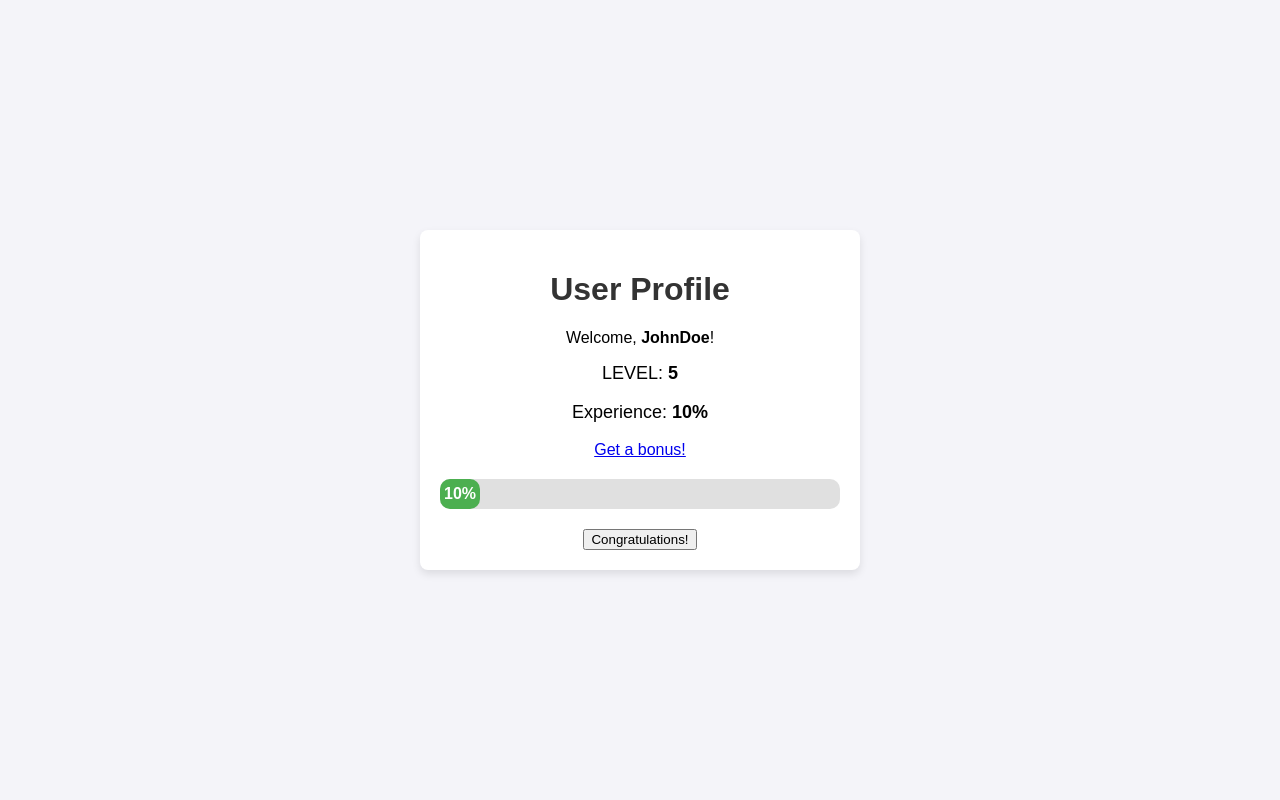
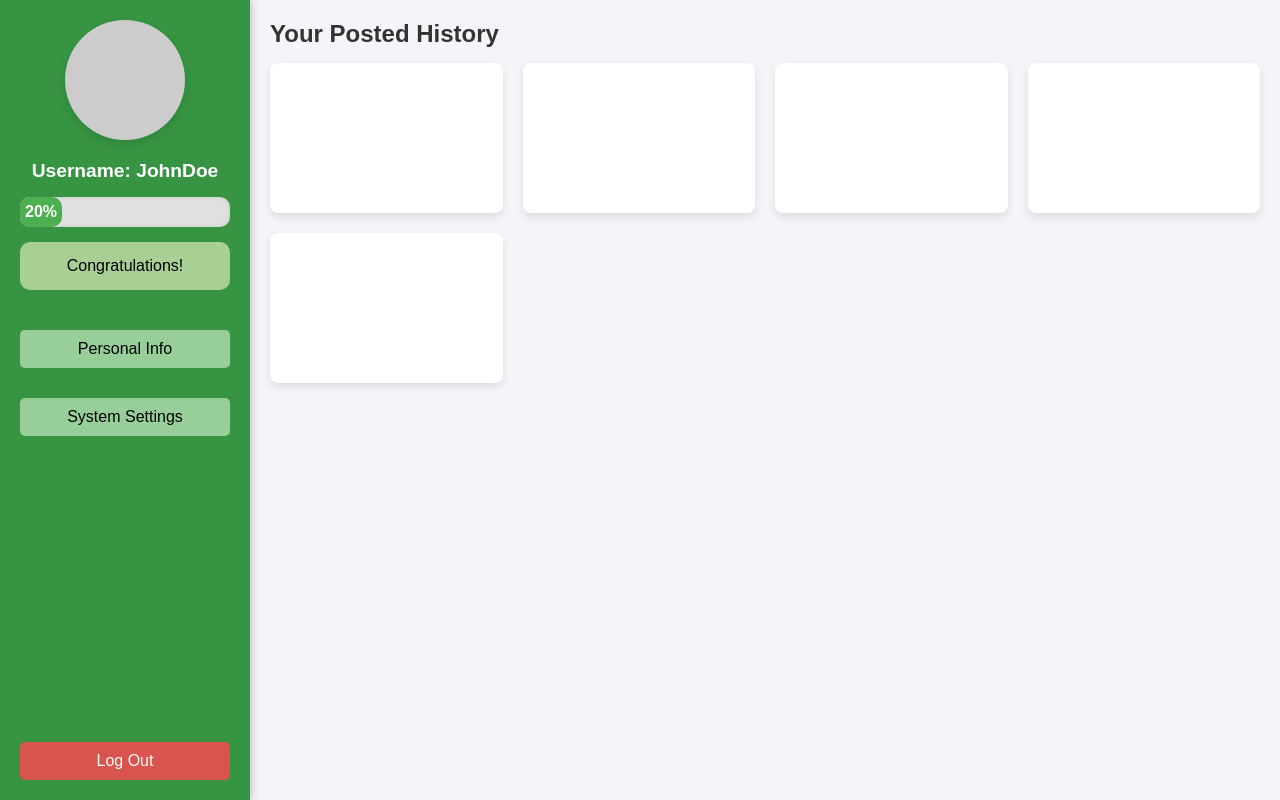
Before and after one commit to REDY-a/Madhacks2024, a Flask app: page /user_page/JohnDoe in a window 1280 px wide. Run offline with Flask 3, Linux system fonts and the light colour scheme.

Commit message:
css files updates

```diff
--- /dev/null
+++ b/static/UserPage.css
@@ -0,0 +1,187 @@
+/* Reset basic styles */
+* {
+    margin: 0;
+    padding: 0;
+    box-sizing: border-box;
+}
+
+body {
+    display: flex;
+    height: 100vh;
+    font-family: Arial, sans-serif;
+    background-color: #f4f4f9;
+    color: #333;
+}
+
+/* Sidebar styles */
+.sidebar {
+    width: 250px;
+    background-color: #379442;
+    color: white;
+    padding: 20px;
+    display: flex;
+    flex-direction: column;
+    align-items: center;
+    box-shadow: 2px 0 8px rgba(0, 0, 0, 0.2);
+}
+
+/* Button Group - Vertical Layout */
+.btn-group {
+    width: 100%;
+    display: flex;
+    flex-direction: column; /* Stack buttons vertically */
+    gap: 10px; /* Add spacing between buttons */
+    margin-bottom: 20px; /* Add space between the button group and other elements */
+}
+
+.btn-group .button {
+    background-color: #04AA6D; /* Green */
+    border: 1px solid green;
+    color: white;
+    padding: 15px 32px;
+    text-align: center;
+    font-size: 16px;
+    cursor: pointer;
+    width: 100%; /* Makes the buttons full-width */
+    display: block;
+    border-radius: 0; /* Square corners */
+    box-shadow: none; /* Remove shadow for an inlay effect */
+}
+
+.btn-group .button:not(:last-child) {
+    border-bottom: none; /* Prevent double borders between buttons */
+}
+
+.btn-group .button:hover {
+    background-color: #3e8e41; /* Hover color */
+}
+
+/* Placeholder User Photo */
+.user-photo-placeholder {
+    width: 120px;
+    height: 120px;
+    background-color: #ccc;
+    border-radius: 50%;
+    margin-bottom: 20px;
+    box-shadow: 0 4px 8px rgba(0, 0, 0, 0.1);
+}
+
+/* Experience section */
+.exp-section {
+    width: 100%;
+    margin-bottom: 30px;
+}
+
+.exp-bar-container {
+    width: 100%;
+    background-color: #e0e0e0;
+    border-radius: 10px;
+    box-shadow: inset 0 0 5px rgba(0, 0, 0, 0.1);
+}
+
+.exp-bar {
+    height: 30px;
+    background-color: #4caf50;
+    line-height: 30px;
+    color: white;
+    text-align: center;
+    font-weight: bold;
+    border-radius: 10px;
+    transition: width 0.5s;
+}
+/* Username Bar */
+.username-bar {
+    width: 100%;
+    text-align: center;
+    margin-bottom: 15px;
+}
+
+.username {
+    font-size: 1.2rem;
+    font-weight: bold;
+    color: white;
+}
+
+/* About Experience Tube */
+
+
+.experience-tube p {
+    margin: 0;
+}
+
+/* Experience Button */
+.btn {
+    padding: 15px 30px;
+    font-size: 1rem;
+    background-color: #a8cf94;
+    color: rgb(0, 0, 0);
+    border: none;
+    border-radius: 10px;
+    cursor: pointer;
+    margin-top: 15px;
+    width: 100%;
+}
+
+.btn:hover {
+    background-color: #2c6b33;
+}
+
+/* Navigation buttons */
+.nav-btn {
+    width: 100%;
+    padding: 10px;
+    margin: 10px 0;
+    background-color: #98ce9a;
+    color: rgb(0, 0, 0);
+    border: none;
+    border-radius: 5px;
+    cursor: pointer;
+    font-size: 1rem;
+}
+
+.nav-btn:hover {
+    background-color: #3e8e41;
+}
+
+/* Main content area */
+.main-content {
+    flex: 1;
+    padding: 20px;
+}
+
+/* Log Out button */
+.logout-btn {
+    width: 100%;
+    padding: 10px;
+    background-color: #d9534f;
+    color: white;
+    border: none;
+    border-radius: 5px;
+    cursor: pointer;
+    font-size: 1rem;
+    margin-top: auto; /* Pushes the button to the bottom */
+}
+
+.logout-btn:hover {
+    background-color: #c9302c;
+}
+
+/* History Section */
+.history-container h2 {
+    font-size: 1.5rem;
+    margin-bottom: 15px;
+}
+
+.bricks-container {
+    display: grid;
+    grid-template-columns: repeat(auto-fill, minmax(200px, 1fr));
+    gap: 20px;
+}
+
+.brick {
+    background-color: #fff;
+    width: 100%;
+    height: 150px;
+    border-radius: 8px;
+    box-shadow: 0px 4px 8px rgba(0, 0, 0, 0.1);
+}
--- a/templates/index.html
+++ b/templates/index.html
@@ -23,7 +23,7 @@
         </div>
     </div>
 
-    <h1>Welcome to Recipe Finder</h1>
+    <h1>Welcome to Recipe Finder</h1>s
     <form action="{{ url_for('search') }}" method="post">
         <input type="text" name="ingredient_name" placeholder="Search by ingredient" required>
         <input type="submit" value="Search">
--- a/templates/user_page.html
+++ b/templates/user_page.html
@@ -4,93 +4,72 @@
     <meta charset="UTF-8">
     <meta name="viewport" content="width=device-width, initial-scale=1.0">
     <title>User Profile</title>
-    <style>
-        body {
-            font-family: Arial, sans-serif;
-            background-color: #f4f4f9;
-            margin: 0;
-            padding: 0;
-            display: flex;
-            flex-direction: column;
-            align-items: center;
-            justify-content: center;
-            height: 100vh;
-        }
-        h1 {
-            color: #333;
-        }
-        .profile-container {
-            text-align: center;
-            padding: 20px;
-            background-color: #fff;
-            border-radius: 8px;
-            box-shadow: 0 4px 8px rgba(0, 0, 0, 0.1);
-            width: 90%;
-            max-width: 400px;
-        }
-        .exp-bar-container {
-            width: 100%;
-            background-color: #e0e0e0;
-            border-radius: 10px;
-            margin: 20px 0;
-        }
-        .exp-bar {
-            height: 30px;
-            background-color: #4caf50;
-            line-height: 30px;
-            color: white;
-            text-align: center;
-            font-weight: bold;
-            border-radius: 10px;
-            transition: width 0.5s;
-        }
-        .level-info {
-            font-size: 18px;
-            margin-top: 10px;
-        }
-    </style>
+    <link rel="stylesheet" href="{{ url_for('static', filename='UserPage.css') }}">
 </head>
 <body>
+    <!-- Sidebar with placeholder photo and navigation -->
+    <div class="sidebar">
+        <!-- Placeholder User Photo -->
+        <div class="user-photo-placeholder"></div>
 
-    <div class="profile-container">
-        <h1>User Profile</h1>
-        <p>Welcome, <strong>{{ username }}</strong>!</p>
-        <p class="level-info" >LEVEL: <strong  id="level">{{ level }}</strong></p>
-        <p class="level-info">Experience: <strong>{{ experience }}%</strong></p>
-        <a href="{{ url_for('gain_experience', username=username, amount=10) }}">Get a bonus!</a>
+        <!-- Username Bar -->
+        <div class="username-bar">
+            <p class="username">Username: JohnDoe</p>
+        </div>
 
-        <!-- Experience Progress Bar -->
+        <!-- Experience Section -->
+        <div class="exp-section">
             <div class="exp-bar-container">
                 <div class="exp-bar" id="expBar" style="width: {{ experience }}%;">{{ experience }}%</div>
             </div>
             <button class="btn" onclick="gainExperience()">Congratulations!</button>
+            <div class="experience-tube">
+
+            </div>
+        </div>
+
+        <!-- Navigation Buttons -->
+        <div class="btn-group">
+            <button class="nav-btn">Personal Info</button>
+            <button class="nav-btn">System Settings</button>
+        </div>
+
+        <!-- Log Out Button -->
+        <button class="logout-btn">Log Out</button>
+    </div>
+
+    <!-- Main content area -->
+    <div class="main-content">
+        <!-- User's Posted History Section -->
+        <div class="history-container">
+            <h2>Your Posted History</h2>
+            <div class="bricks-container">
+                <!-- Placeholder white bricks for posts -->
+                <div class="brick"></div>
+                <div class="brick"></div>
+                <div class="brick"></div>
+                <div class="brick"></div>
+                <div class="brick"></div>
+            </div>
+        </div>
+    </div>
 
     <script>
-            let level = 1; // Initialize level
+        let level = 1;
 
         function gainExperience() {
             const expBar = document.getElementById('expBar');
-                const levelDisplay = document.getElementById('level');
 
-                // Parse the current width as a number, default to 50 if not set
             let currentExp = parseFloat(expBar.style.width) || 0;
-
-                // Increase experience and check if it reaches or exceeds 100%
             currentExp += 10;
             if (currentExp >= 100) {
-                    level++; // Increment level
-                    levelDisplay.textContent = level; // Update level display
-                     // Round up to one decimal place
-                    currentExp = currentExp - 100; // Carry over remaining experience if it exceeds 100
+                level++;
+                currentExp = currentExp - 100;
             }
 
-                // Update experience bar
             expBar.style.width = currentExp + '%';
             expBar.textContent = currentExp.toFixed(1) + '%';
         }
     </script>
-
-    </div>
-
 </body>
 </html>
--- a/user_data.json
+++ b/user_data.json
@@ -1,7 +1,7 @@
 {
     "JohnDoe": {
         "level": 5,
-        "experience": 10
+        "experience": 20
     },
     "JaneSmith": {
         "level": 1,
--- a/user_posts.json
+++ b/user_posts.json
@@ -1 +1 @@
-[{"username": "czhou", "image": "static/uploads\\chocolate_chip_cookies.jpg", "recipe": "Chocolate Chip Cookies"}, {"username": "werhi", "image": "static/uploads\\Spaghetti-with-Meat-Sauce-Recipe-1-1200.jpg", "recipe": "Spaghetti Bolognese"}]
+[{"username": "czhou", "image": "static/uploads\\chocolate_chip_cookies.jpg", "recipe": "Chocolate Chip Cookies"}, {"username": "werhi", "image": "static/uploads\\Spaghetti-with-Meat-Sauce-Recipe-1-1200.jpg", "recipe": "Spaghetti Bolognese"}, {"username": "Jiaxin_Man@163.com", "image": "static/uploads\\vegetables.jpg", "recipe": "Chocolate Chip Cookies"}]
```
Also changed, not shown: static/RecipeStyle.css (+7 -3 lines), static/result_style.css (+81 -19 lines), templates/search_result.html (+15 -0 lines), static/uploads/vegetables.jpg (added). Lines whose indentation alone changed are shown as unchanged.
